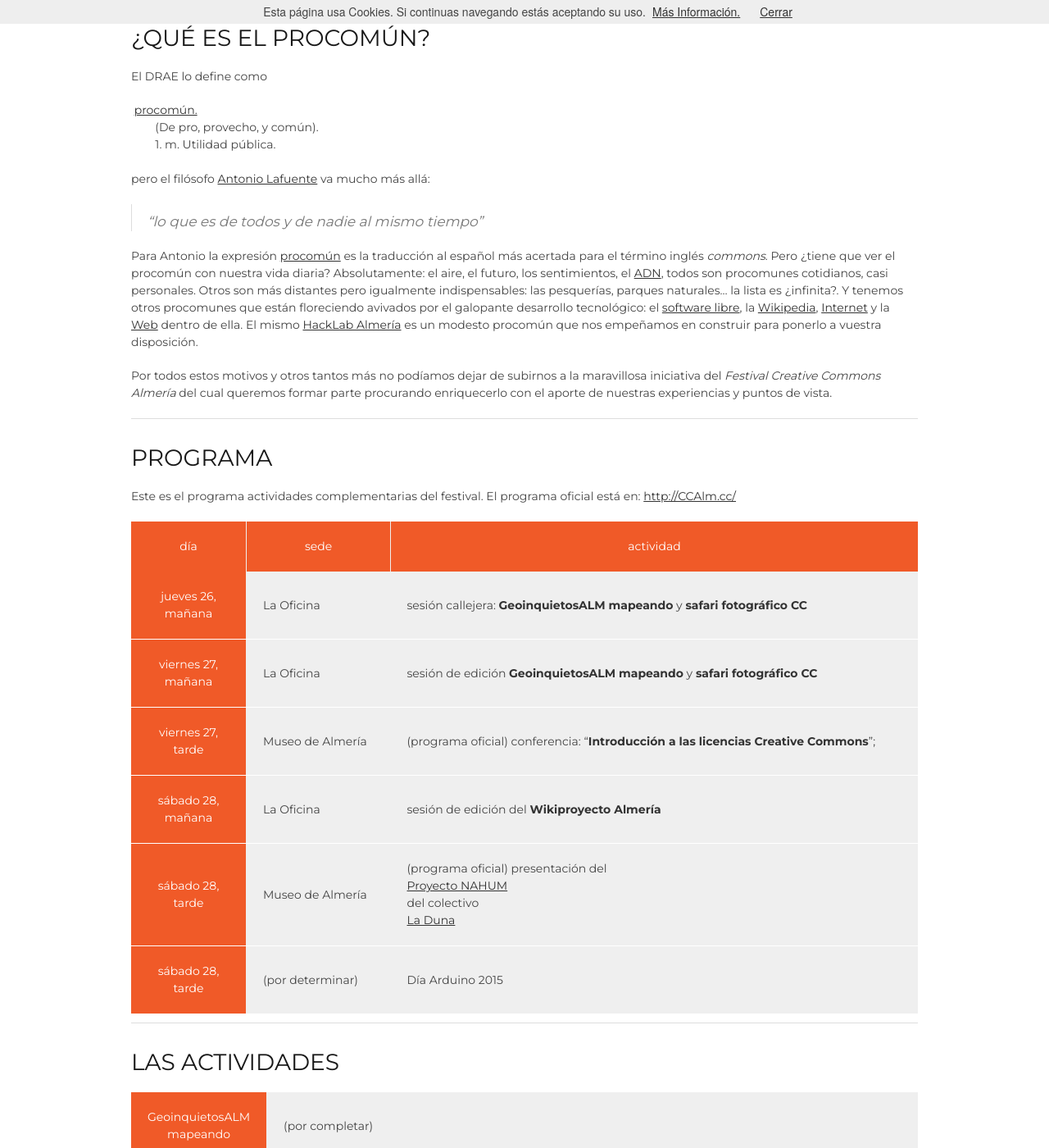
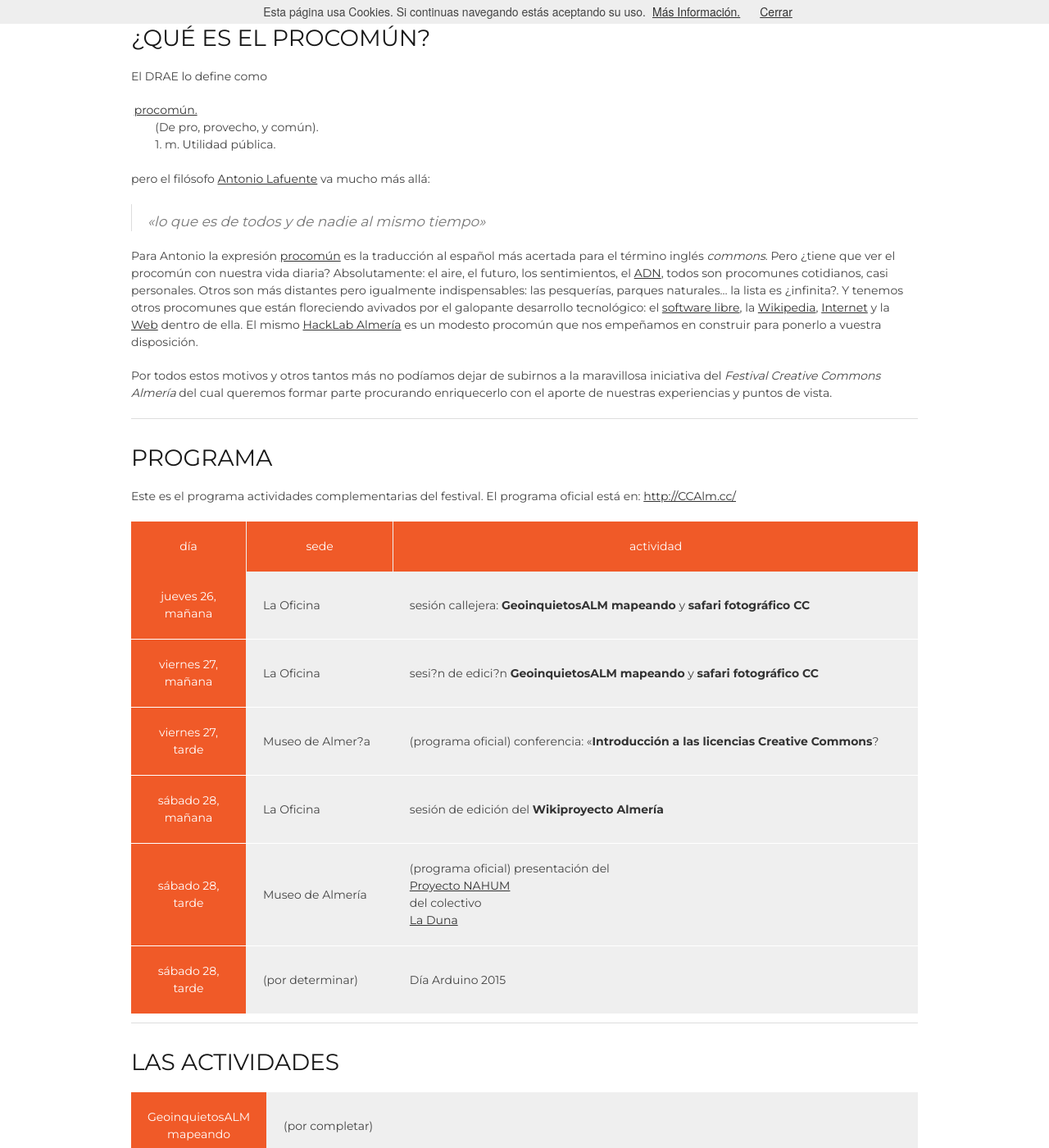
Before and after one commit to HackLab-Almeria/hacklab-almeria.github.io, a Jekyll site: the page built from _posts/2015-03-26-CCAlm.md, in a window 1280 px wide and 1400 px high, scrolled down 1208 px. Shown: the whole window at 82% size. Built offline with Jekyll 4.4.1, drawn with Linux system fonts in a browser that asks for light colours; a script that is not in the unit is left out; comment, search, counter and statistics services are not loaded; some of the changed text lies outside the part shown.

Commit message:
He cambiado la codificación y la he vuelto a poner UTF8, a ver si así...

```diff
--- a/_posts/2015-03-26-CCAlm.md
+++ b/_posts/2015-03-26-CCAlm.md
@@ -28,7 +28,7 @@
 
 pero el filósofo [Antonio Lafuente][3] va mucho más allá:
 
->    "lo que es de todos y de nadie al mismo tiempo"
+>    «lo que es de todos y de nadie al mismo tiempo»
 
 [3]: https://es.wikipedia.org/wiki/Antonio_Lafuente
 
@@ -46,8 +46,8 @@
 | día | sede | actividad |
 |---|----|---|
 | jueves 26, mañana | La Oficina | sesión callejera: __GeoinquietosALM mapeando__ y **safari fotográfico CC**
-| viernes 27, mañana  | La Oficina | sesión de edición **GeoinquietosALM mapeando** y **safari fotográfico CC**
-| viernes 27, tarde  | Museo de Almería | (programa oficial) conferencia: "**Introducción a las licencias Creative Commons**";
+| viernes 27, mañana  | La Oficina | sesi?n de edici?n **GeoinquietosALM mapeando** y **safari fotográfico CC**
+| viernes 27, tarde  | Museo de Almer?a | (programa oficial) conferencia: «**Introducción a las licencias Creative Commons**?
 | sábado 28, mañana  | La Oficina |  sesión de edición del **Wikiproyecto Almería**
 | sábado 28, tarde  | Museo de Almería | (programa oficial) presentación del [Proyecto NAHUM](4) del colectivo [La Duna](5)
 | sábado 28, tarde  | (por determinar) | Día Arduino 2015
@@ -57,8 +57,8 @@
 ### Las actividades
 
 | GeoinquietosALM mapeando | (por completar) |
-| safari fotográfico CC | (por completar) |
-| Wikiproyecto Almería | (por completar) |
+| safari fotogr?fico CC | (por completar) |
+| Wikiproyecto Almer?a | (por completar) |
 | Día Arduino 2015 | (por completar) |
 
 ---
```
